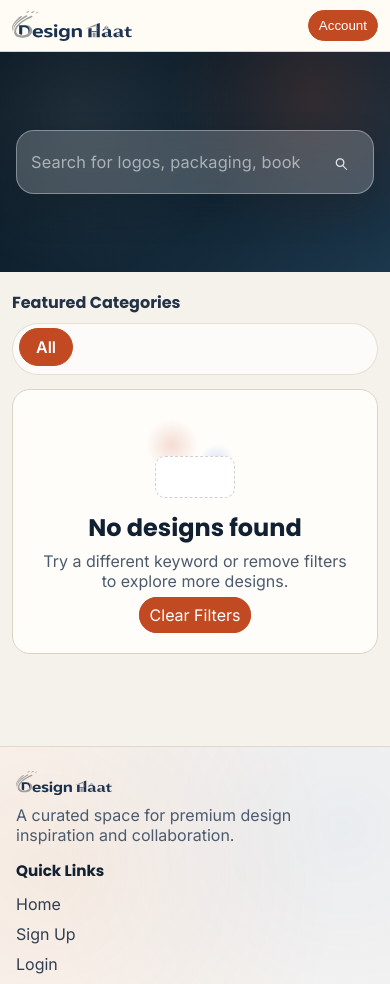
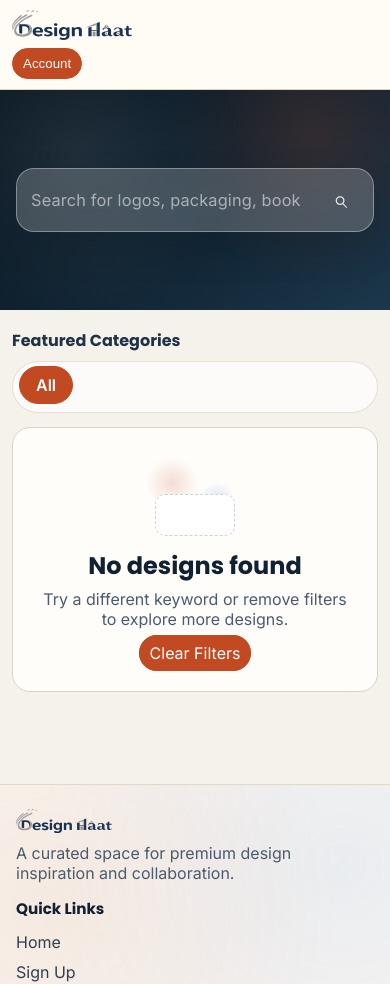
Before and after one commit to jabermuhammad/DesignSouq, a FastAPI app: page / in a window 390 px wide. Shown: the top 984 px of the page. Run offline with FastAPI, Linux system fonts and the light colour scheme; parts of the project's set-up code (start-up, migrations or seed data) failed here and were passed over.

Commit message:
Harden responsive layout and drop pycache from repo

```diff
--- a/app/static/css/style.css
+++ b/app/static/css/style.css
@@ -302,7 +302,14 @@ a:focus-visible {
     cursor: pointer;
 }
 
-.container { padding: 20px; overflow: visible; position: relative; z-index: 0; }
+.container {
+    padding: 20px;
+    overflow: visible;
+    position: relative;
+    z-index: 0;
+    max-width: 1240px;
+    margin: 0 auto;
+}
 .filter-row {
     display: flex;
     align-items: center;
@@ -332,6 +339,7 @@ a:focus-visible {
     scroll-behavior: smooth;
     -ms-overflow-style: none;
     scrollbar-width: none;
+    -webkit-overflow-scrolling: touch;
 }
 .filter-chips-scroll::-webkit-scrollbar {
     display: none;
@@ -3442,6 +3450,8 @@ a:hover {
     .gallery-grid { grid-template-columns: repeat(3, minmax(0, 1fr)); }
     .filter-row-inline { flex-direction: column; align-items: flex-start; }
     .filter-chips-scroll { width: 100%; }
+    .topbar { flex-wrap: wrap; gap: 8px; }
+    .top-actions { width: 100%; justify-content: flex-end; flex-wrap: wrap; }
 }
 
 @media (max-width: 760px) {
@@ -3456,6 +3466,7 @@ a:hover {
     .hero-search-field input { font-size: 1.02rem; }
     .filter-row-inline { gap: 8px; }
     .profile-restore-sidebar { padding: 14px; }
+    .top-actions { justify-content: flex-start; }
 }
 
 @media (max-width: 620px) {
```
